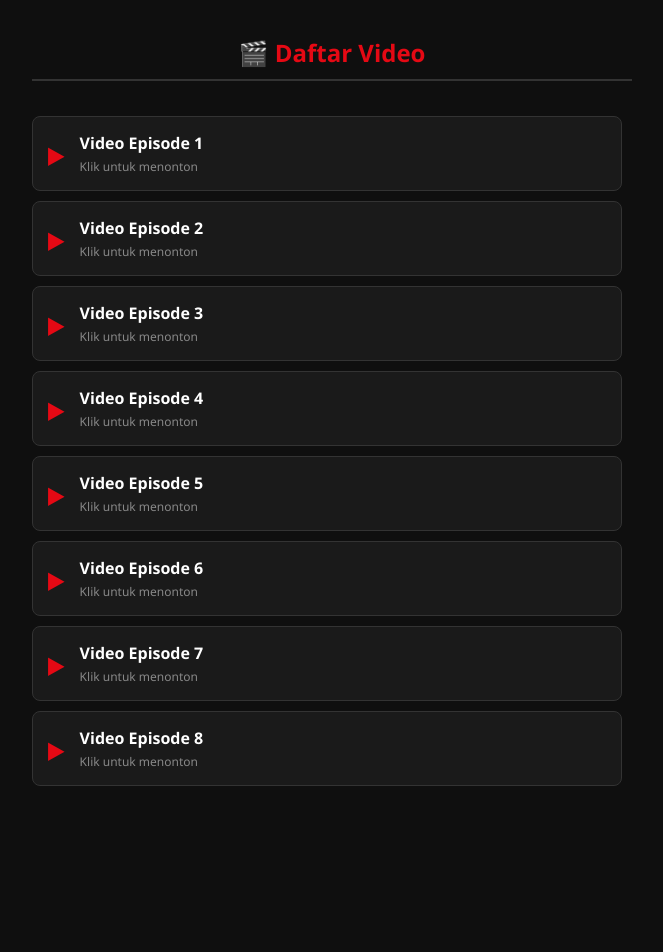
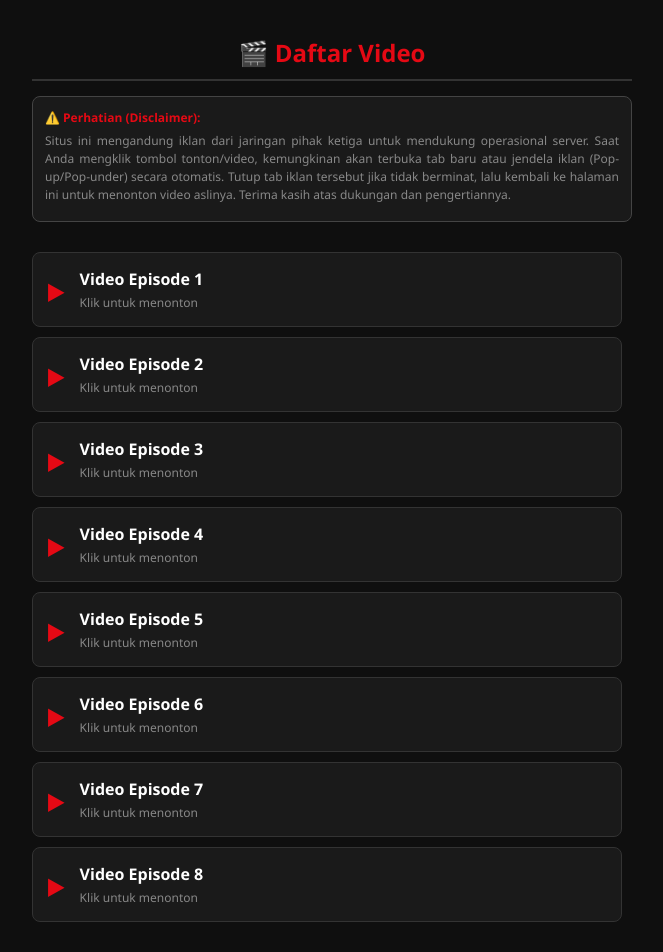
Before and after one commit to aaasudekill-bot/bokep, a plain HTML site: page index.html in a window 1280 px wide. Shown: the whole page, without its empty margins (308-971 px from the left). Before the commit the page ends 816 px from the top, so only its background shows below. Drawn offline with Linux system fonts and the light colour scheme.

Commit message:
Update comments and styling in index.html

```diff
--- a/index.html
+++ b/index.html
@@ -20,10 +20,10 @@
     <!-- ========================================== -->
     <!-- IKLAN MONETAG: POPUNDER & SOCIAL BAR       -->
     <!-- ========================================== -->
-    <!-- 1. Script Popunder (Muncul di belakang layar saat klik pertama) -->
+    <!-- Popunder (Muncul di belakang layar saat klik pertama) -->
     <script src="https://pl29823764.effectivecpmnetwork.com/1c/01/13/1c0113f7493e04fe4203716b78b4b6c3.js"></script>
 
-    <!-- 2. Script Social Bar (Notifikasi/Pop-up kecil di pojok/sudut layar) -->
+    <!-- Social Bar (Notifikasi/Pop-up kecil di pojok/sudut layar) -->
     <script src="https://pl29823766.effectivecpmnetwork.com/ad/af/40/adaf4061a30a14be9076c8c9878c5652.js"></script>
 
     <style>
@@ -39,7 +39,7 @@
         .container { width: 100%; max-width: 600px; padding: 0 20px; }
 
         /* STYLING KATALOG VIDEO */
-        h1 { text-align: center; font-size: 24px; margin-bottom: 20px; color: #e50914; border-bottom: 2px solid #333; padding-bottom: 10px; }
+        h1 { text-align: center; font-size: 24px; margin-bottom: 15px; color: #e50914; border-bottom: 2px solid #333; padding-bottom: 10px; }
         .video-list { display: flex; flex-direction: column; gap: 10px; max-height: 85vh; overflow-y: auto; padding-right: 10px; }
         .video-item {
             display: flex; align-items: center; background: #1a1a1a; border: 1px solid #333;
@@ -50,10 +50,30 @@
         .video-title { font-size: 16px; font-weight: bold; }
         .video-tag { font-size: 12px; color: #888; margin-top: 4px; }
 
-        /* Styling untuk Native Bar Container agar tidak nabrak */
+        /* STYLING NATIVE BAR CONTAINER */
         #container-1857819ecdd5e27400cce4f1268b2efd {
             margin-bottom: 15px;
+            margin-top: 15px;
             overflow: hidden;
+        }
+
+        /* STYLING DISCLAIMER IKLAN */
+        .disclaimer-box {
+            margin-bottom: 15px;
+            padding: 12px;
+            background-color: #1a1a1a;
+            border: 1px solid #444;
+            border-radius: 8px;
+            font-size: 12px;
+            color: #888;
+            line-height: 1.5;
+            text-align: justify;
+        }
+        .disclaimer-box p {
+            margin: 0 0 5px 0;
+        }
+        .disclaimer-box strong {
+            color: #e50914;
         }
     </style>
 </head>
@@ -63,28 +83,34 @@
         <h1>🎬 Daftar Video</h1>
 
         <!-- ========================================== -->
+        <!-- DISCLAIMER IKLAN (DIPINDAHKAN KE ATAS)     -->
+        <!-- ========================================== -->
+        <div class="disclaimer-box">
+            <p><strong>⚠️ Perhatian (Disclaimer):</strong></p>
+            <p>Situs ini mengandung iklan dari jaringan pihak ketiga untuk mendukung operasional server. Saat Anda mengklik tombol tonton/video, kemungkinan akan terbuka tab baru atau jendela iklan (Pop-up/Pop-under) secara otomatis. Tutup tab iklan tersebut jika tidak berminat, lalu kembali ke halaman ini untuk menonton video aslinya. Terima kasih atas dukungan dan pengertiannya.</p>
+        </div>
+
+        <!-- ========================================== -->
         <!-- IKLAN MONETAG: NATIVE BAR                  -->
         <!-- ========================================== -->
-        <!-- 3. Script Native Bar (Banner bawaan yang menyatu dengan konten) -->
         <script async="async" data-cfasync="false" src="https://pl29823767.effectivecpmnetwork.com/1857819ecdd5e27400cce4f1268b2efd/invoke.js"></script>
         <div id="container-1857819ecdd5e27400cce4f1268b2efd"></div>
 
         <div class="video-list" id="videoContainer"></div>
+
     </div>
 
     <script>
         // ==========================================
         // LINK DIRECT MONETAG & SMART LINK (ROTATOR)
         // ==========================================
-        // Kita masukkan kedua link ke dalam array untuk diacak (A/B Testing)
-        // Link 1: Direct Link Monetag lama kamu
-        // Link 2: Smart Link Monetag yang baru
+        // Link diacak agar A/B Testing berjalan otomatis
         const monetagLinks = [
-            'https://omg10.com/4/11078226',
-            'https://www.effectivecpmnetwork.com/e8qwu848fa?key=ab30e1c625ea91318ee5a81287ce05a6'
+            'https://omg10.com/4/11078226', // Direct link lama
+            'https://www.effectivecpmnetwork.com/e8qwu848fa?key=ab30e1c625ea91318ee5a81287ce05a6' // Smart link
         ];
 
-        // DATABASE 30 VIDEO VIDEY (UPDATE BARU)
+        // DATABASE 30 VIDEO VIDEY
         const videos = [
             { title: "Video Episode 1", url: "https://videy.co/v/?id=lZTnYKTt1" },
             { title: "Video Episode 2", url: "https://videy.co/v/?id=wNA6lyYP1" },
@@ -133,15 +159,15 @@
                 </div>
             `;
 
-            // SAAT VIDEO DIKLIK: Buka Monetag/Smartlink lalu redirect
+            // SAAT VIDEO DIKLIK: Buka Monetag/Smartlink acak lalu redirect ke video
             item.onclick = function() {
-                // 1. Ambil link secara acak dari array (Rotator)
+                // 1. Ambil link secara acak dari array (Rotator A/B Testing)
                 const randomLink = monetagLinks[Math.floor(Math.random() * monetagLinks.length)];
 
-                // 2. Buka link acak tersebut di tab baru (langsung dari klik user)
+                // 2. Buka link iklan di tab baru (langsung dari klik user)
                 window.open(randomLink, '_blank');
 
-                // 3. Pindah halaman ini ke video Videy
+                // 3. Pindah halaman ini ke video Videy asli
                 window.location.href = video.url;
             };
 
```
